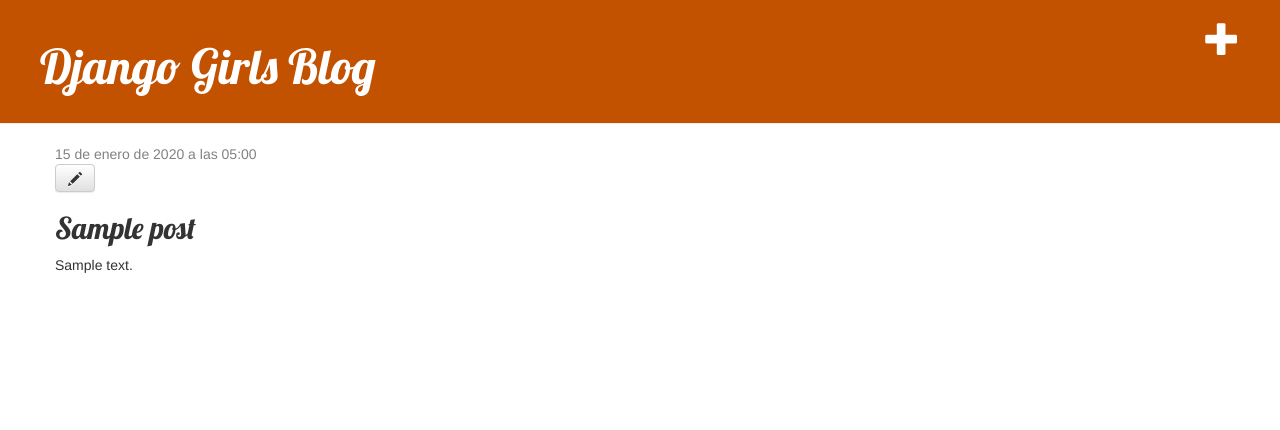
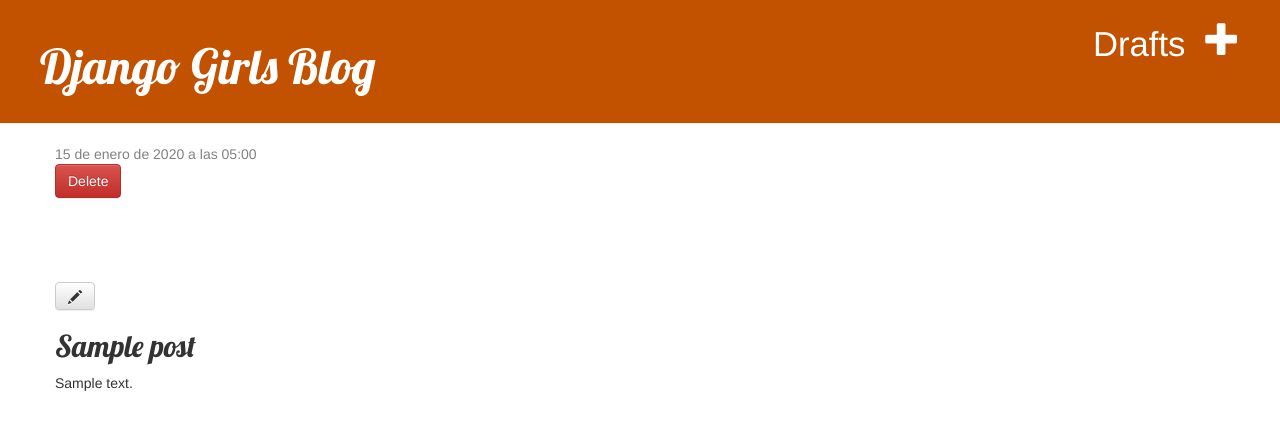
Before and after one commit to MarianaMera12/my-first-blog, a Django app: page /post/1/ in a window 1280 px wide. Shown: the top 430 px of the page. Run offline with Django 5.2, Linux system fonts and the light colour scheme; a user stored in the database is signed in; tables that the repository leaves empty hold one stand-in row (values such as "Sample post"); parts of the project's set-up code (start-up, migrations or seed data) failed here and were passed over; some libraries are stand-ins or nearby versions.

Commit message:
Se agrega el boton de eliminar y el de editar.

```diff
--- a/blog/templates/blog/base.html
+++ b/blog/templates/blog/base.html
@@ -11,6 +11,7 @@
         <div class="page-header">
             {% if user.is_authenticated %}
                 <a href="{% url 'post_new' %}" class="top-menu"><span class="glyphicon glyphicon-plus"></span></a>
+                <a href="{% url 'post_draft_list' %}" class="top-menu">Drafts</span></a>
             {% endif %}
             <h1><a href="/">Django Girls Blog</a></h1>
         </div>
--- a/blog/templates/blog/post_detail.html
+++ b/blog/templates/blog/post_detail.html
@@ -6,7 +6,16 @@
             <div class="date">
                 {{ post.published_date }}
             </div>
+        {% else %}
+            <form method="POST" action="{% url 'post_publish' pk=post.pk %}" class="post-form">{% csrf_token %}
+                <button type="submit" class="post btn btn-secondary" name="publish">Publish</button>
+            </form>
         {% endif %}
+        <form method="POST" action="{% url 'post_remove' pk=post.pk %}" class="post-form">{% csrf_token %}
+            <button type="submit" class="post btn btn-danger" name="delete">
+            Delete
+            </button>
+        </form>
         {% if user.is_authenticated %}
             <a class="btn btn-default" href="{% url 'post_edit' pk=post.pk %}"><span class="glyphicon glyphicon-pencil"></span></a>
         {% endif %}
--- a/blog/urls.py
+++ b/blog/urls.py
@@ -6,4 +6,8 @@
     path('post/<int:pk>/', views.post_detail, name='post_detail'),
     path('post/new', views.post_new, name='post_new'),
     path('post/<int:pk>/edit/', views.post_edit, name='post_edit'),
+    path('drafts/', views.post_draft_list, name='post_draft_list'),
+    path('post/<int:pk>/publish/', views.post_publish, name='post_publish'),
+    path('post/<int:pk>/remove/', views.post_remove, name='post_remove'),
+
 ]
--- a/blog/views.py
+++ b/blog/views.py
@@ -19,7 +19,6 @@
         if form.is_valid():
             post = form.save(commit=False)
             post.author = request.user
-            post.published_date = timezone.now()
             post.save()
             return redirect('post_detail', pk=post.pk)
     else:
@@ -33,9 +32,24 @@
         if form.is_valid():
             post = form.save(commit=False)
             post.author = request.user
-            post.published_date = timezone.now()
             post.save()
             return redirect('post_detail', pk=post.pk)
     else:
         form = PostForm(instance=post)
     return render(request, 'blog/post_edit.html', {'form': form})
+
+def post_draft_list(request):
+    posts = Post.objects.filter(published_date__isnull=True).order_by('created_date')
+    return render(request, 'blog/post_draft_list.html', {'posts': posts})
+
+def post_publish(request, pk):
+    post = get_object_or_404(Post, pk=pk)
+    if request.method=='POST':
+        post.publish()
+    return redirect('post_detail', pk=pk)
+
+def post_remove(request, pk):
+    post = get_object_or_404(Post, pk=pk)
+    if request.method=='POST':
+        post.delete()
+    return redirect('post_list')
```
Also changed, not shown: blog/templates/blog/post_draft_list.html (added, +11 -0 lines).
